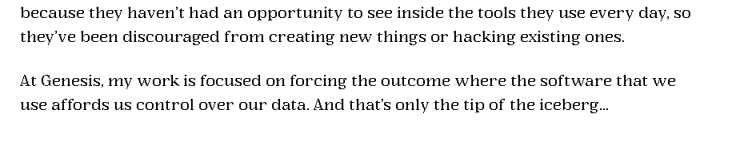
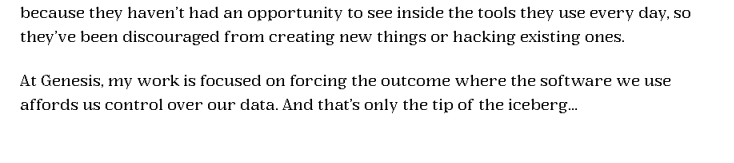
Before and after one commit to danscan/danscan.xyz, a Next.js app: page / in a window 1280 px wide. Shown: the part 412-575 px from the top of the page, without its empty margins (0-734 px from the left). Built offline with nearby package versions, Linux system fonts and the light colour scheme.

Commit message:
edit(index): remove word

```diff
--- a/src/app/page.tsx
+++ b/src/app/page.tsx
@@ -30,8 +30,8 @@ export default async function Home() {
 
           <p>
             At <a href="https://genesis.xyz">Genesis</a>, my work is focused on
-            forcing the outcome where the software that we use affords us
-            control over our data. And that's only the tip of the iceberg...
+            forcing the outcome where the software we use affords us control
+            over our data. And that's only the tip of the iceberg...
           </p>
 
           {/* Undermine the bad incentives, create new infrastructure, easier to host, decentralized */}
```
